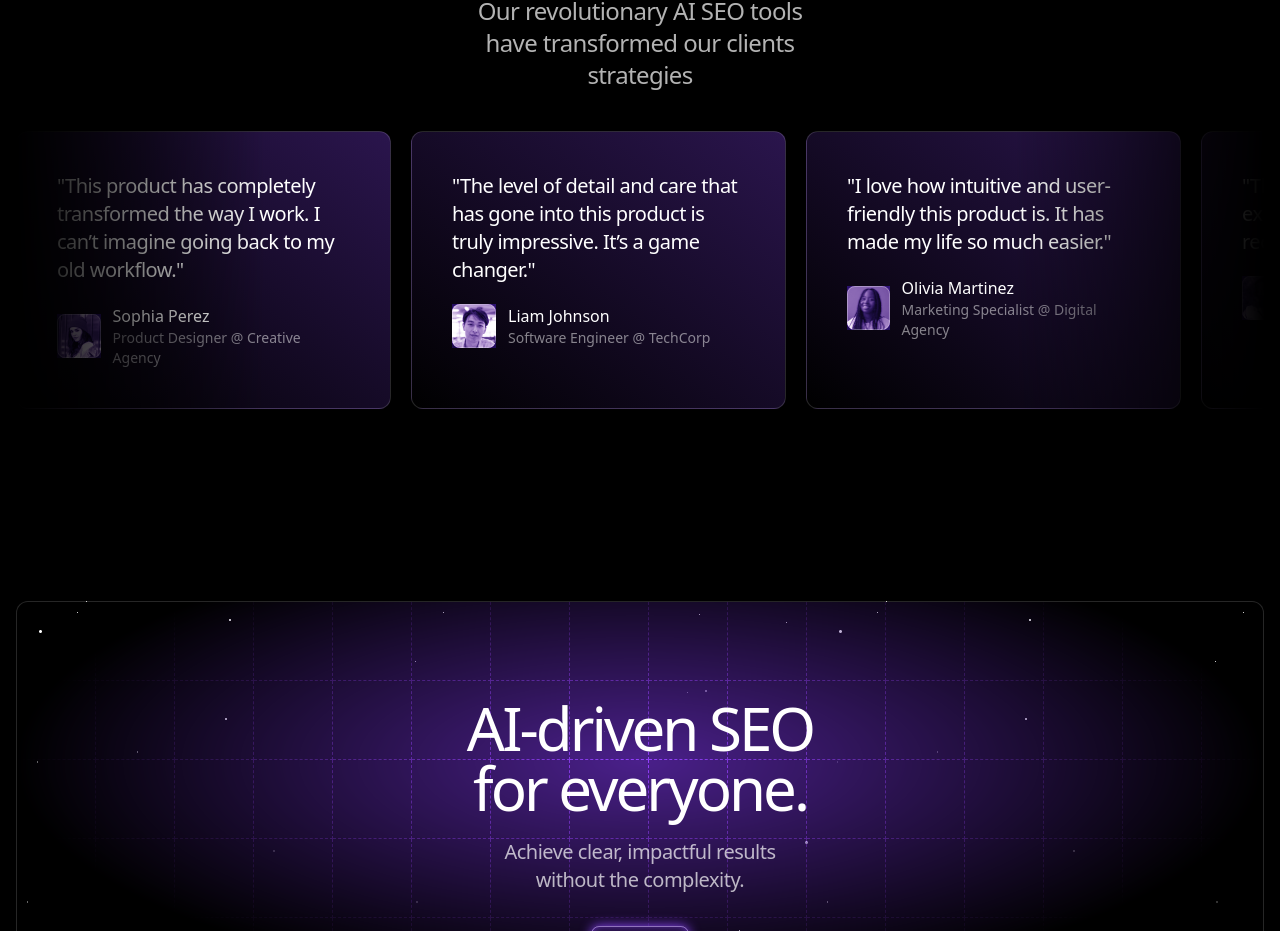
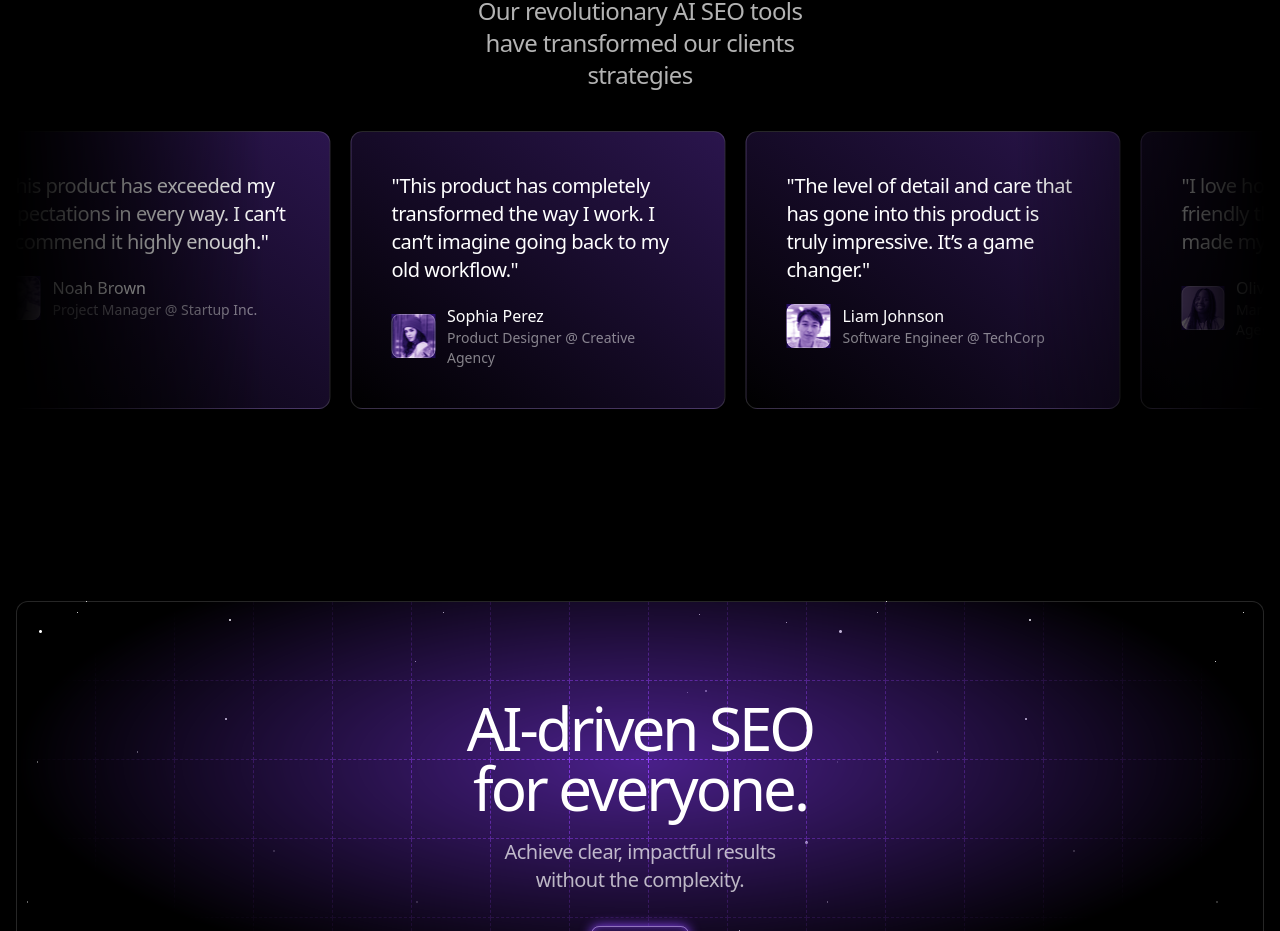
Before and after one commit to lifeBalance/ai-driven-seo-landing, a React (Vite) app: page / in a window 1280 px wide. Shown: the part 2455-3386 px from the top of the page. Built offline with nearby package versions, Linux system fonts and the light colour scheme.

Commit message:
add animation to testimonials section

```diff
--- a/src/sections/Testimonials.tsx
+++ b/src/sections/Testimonials.tsx
@@ -2,6 +2,7 @@ import avatar1 from '@assets/avatar-1.png'
 import avatar2 from '@assets/avatar-2.png'
 import avatar3 from '@assets/avatar-3.png'
 import avatar4 from '@assets/avatar-4.png'
+import { motion } from 'framer-motion'
 
 export default function Testimonials() {
   return (
@@ -15,9 +16,19 @@ export default function Testimonials() {
           Our revolutionary AI SEO tools have transformed our clients strategies
         </p>
 
-        <div className="overflow-hidden mt-10 [mask-image:linear-gradient(to_right,transparent,black_20%,black_80%,transparent)]">
-          <div className="flex gap-5">
-            {testimonials.map((testimonial: Testimonial, idx: number) => (
+        <div className="flex overflow-hidden mt-10 [mask-image:linear-gradient(to_right,transparent,black_20%,black_80%,transparent)]">
+          <motion.div
+            initial={{ translateX: '-50%' }}
+            animate={{ translateX: '0' }}
+            transition={{
+              repeat: Infinity,
+              ease: 'linear',
+              duration: 30,
+            }}
+            className="flex flex-none gap-5"
+          >
+            {[...testimonials, ...testimonials].map(
+              (testimonial: Testimonial, idx: number) => (
                 <div
                   key={`${testimonial.name}-${idx}`}
                   className="border border-white/15 rounded-xl p-6 md:p-10 bg-[linear-gradient(to_bottom_left,rgb(140,69,255,.3),black)] max-w-xs md:max-w-sm flex-none"
@@ -43,8 +54,9 @@ export default function Testimonials() {
                     </div>
                   </div>
                 </div>
-            ))}
-          </div>
+              ),
+            )}
+          </motion.div>
         </div>
       </div>
     </section>
```
Lines whose indentation alone changed are shown as unchanged.
